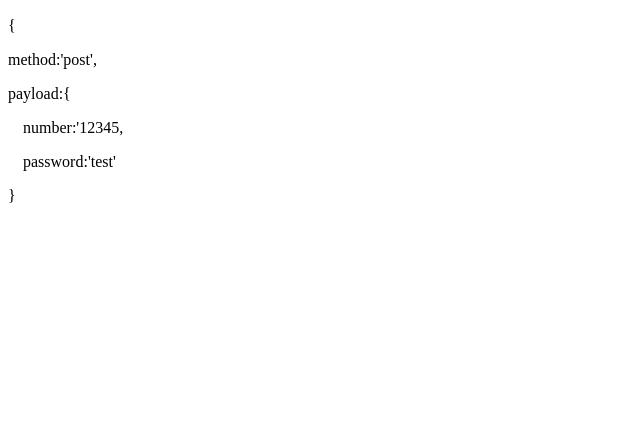
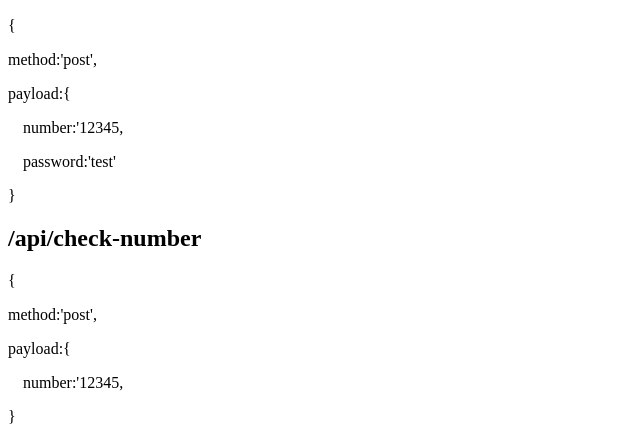
Before and after one commit to Awsome-obedeh/phonart, a PHP site: page / in a window 1280 px wide. Shown: the part 385-827 px from the top of the page, without its empty margins (0-640 px from the left). Before the commit the page ends 588 px from the top, so only its background shows below. Run offline with PHP 8.4, Linux system fonts and the light colour scheme.

Commit message:
check-number api

```diff
--- a/index.php
+++ b/index.php
@@ -38,6 +38,25 @@
 
                 <p>  }</p>
 
+        <h2>/api/check-number</h2>
+
+
+          <p>  {  </p>
+              <p>  method:'post',</p>
+
+              <p>  payload:{</p>
+
+                <div style='margin-left:15px'>
+
+                   <p> number:'12345,</p>
+
+
+                </div>
+
+
+
+                <p>  }</p>
+
 
 
 
```
